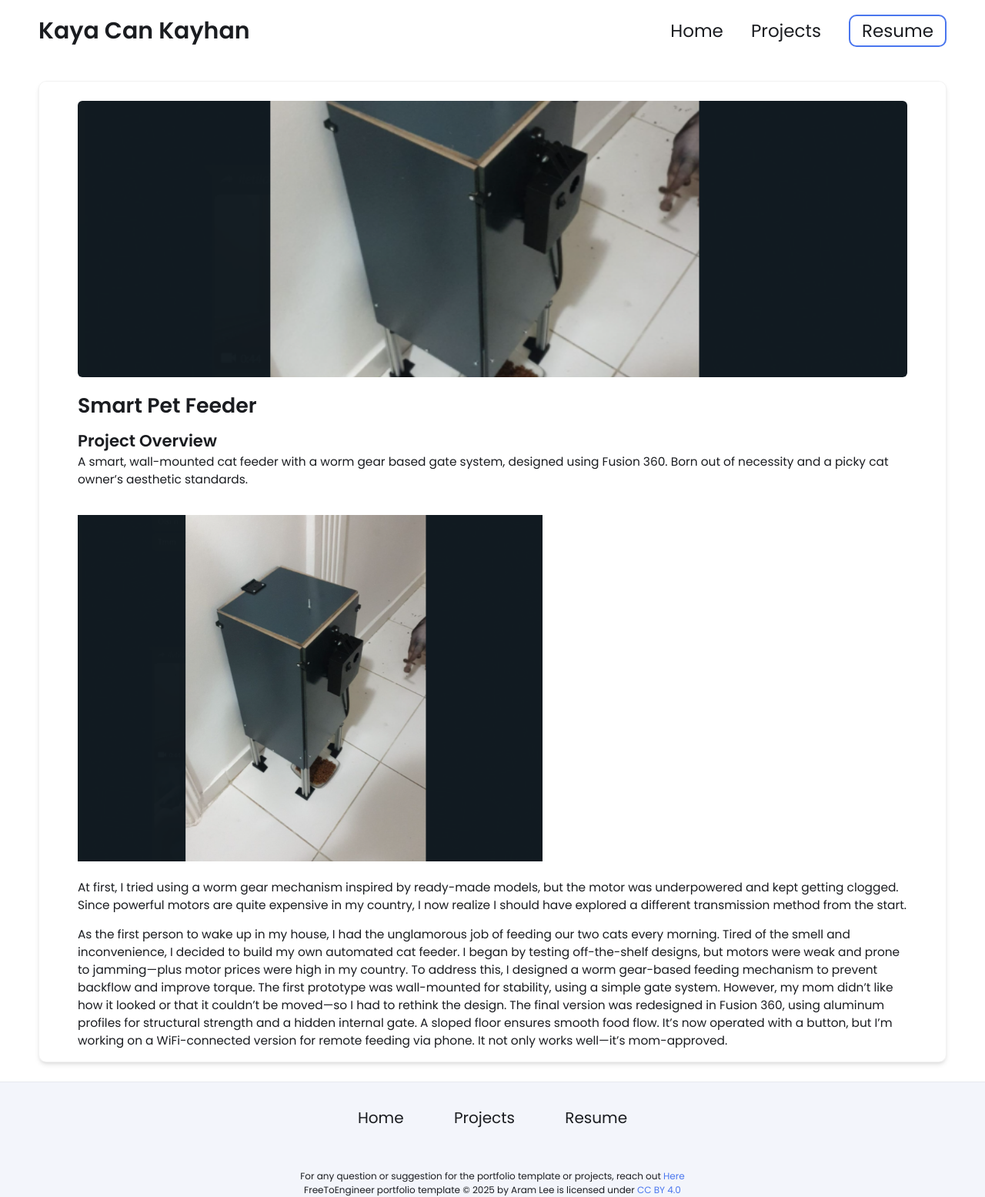
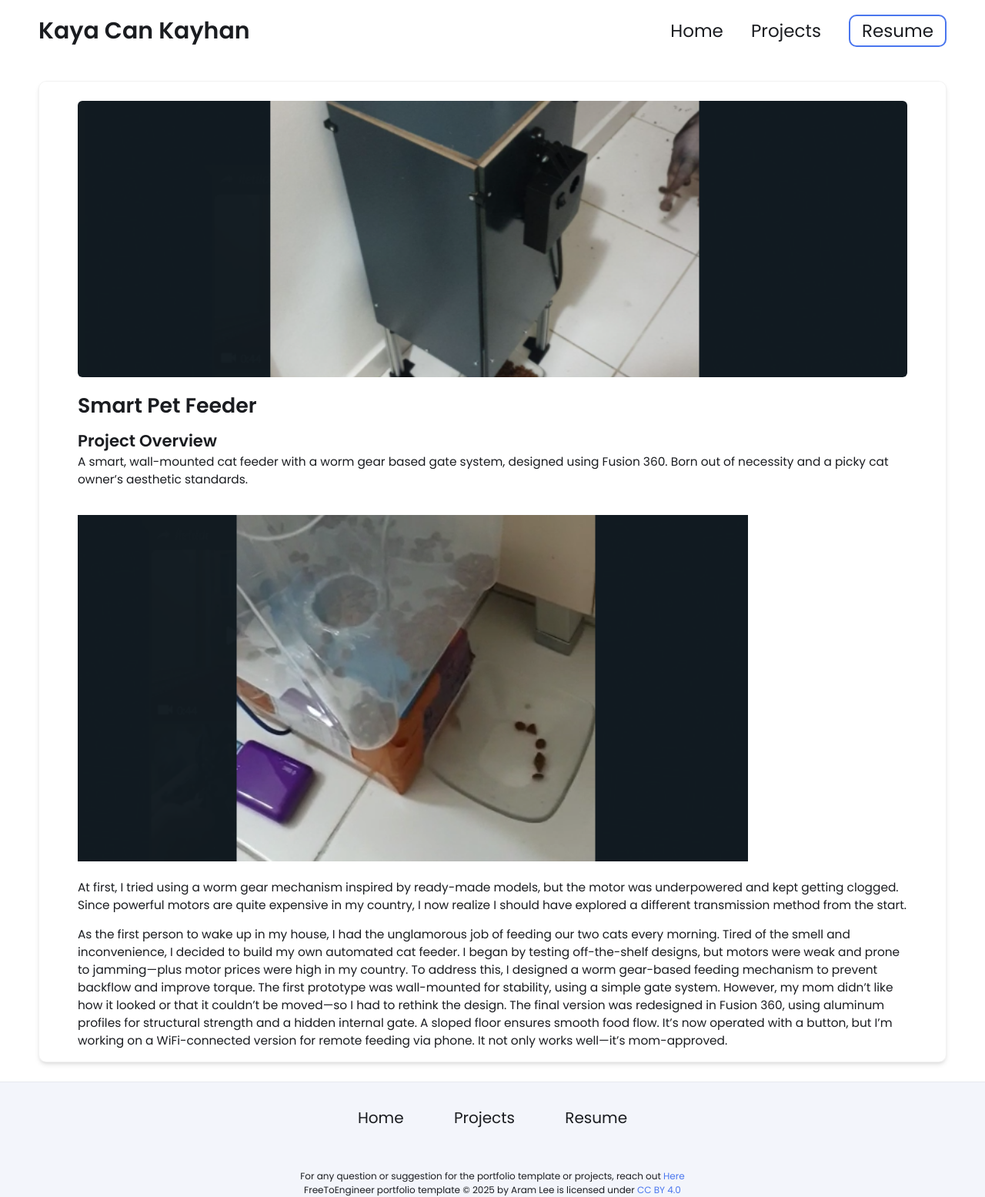
Before and after one commit to KayaUK/Kayauk.github.io, a Jekyll site: the page built from _projects/Y.Smart Pet Feeder/index.md, in a window 1280 px wide. Shown: the whole page at 77% size. Built offline with Jekyll 4.4.1, drawn with Linux system fonts in a browser that asks for light colours.

Commit message:
Update index.md

```diff
--- a/_projects/Y.Smart Pet Feeder/index.md
+++ b/_projects/Y.Smart Pet Feeder/index.md
@@ -5,7 +5,7 @@ description:  A smart, wall-mounted cat feeder with a worm gear based gate syste
 main-image: /Screenshot_14.png
 ---
 
-<img src="/_projects/Y.Smart Pet Feeder/Screenshot_14.png" style="height:450px;">
+<img src="/_projects/Y.Smart Pet Feeder/Screenshot_12.png" style="height:450px;">
 
 At first, I tried using a worm gear mechanism inspired by ready-made models, but the motor was underpowered and kept getting clogged. Since powerful motors are quite expensive in my country, I now realize I should have explored a different transmission method from the start.
 
```
